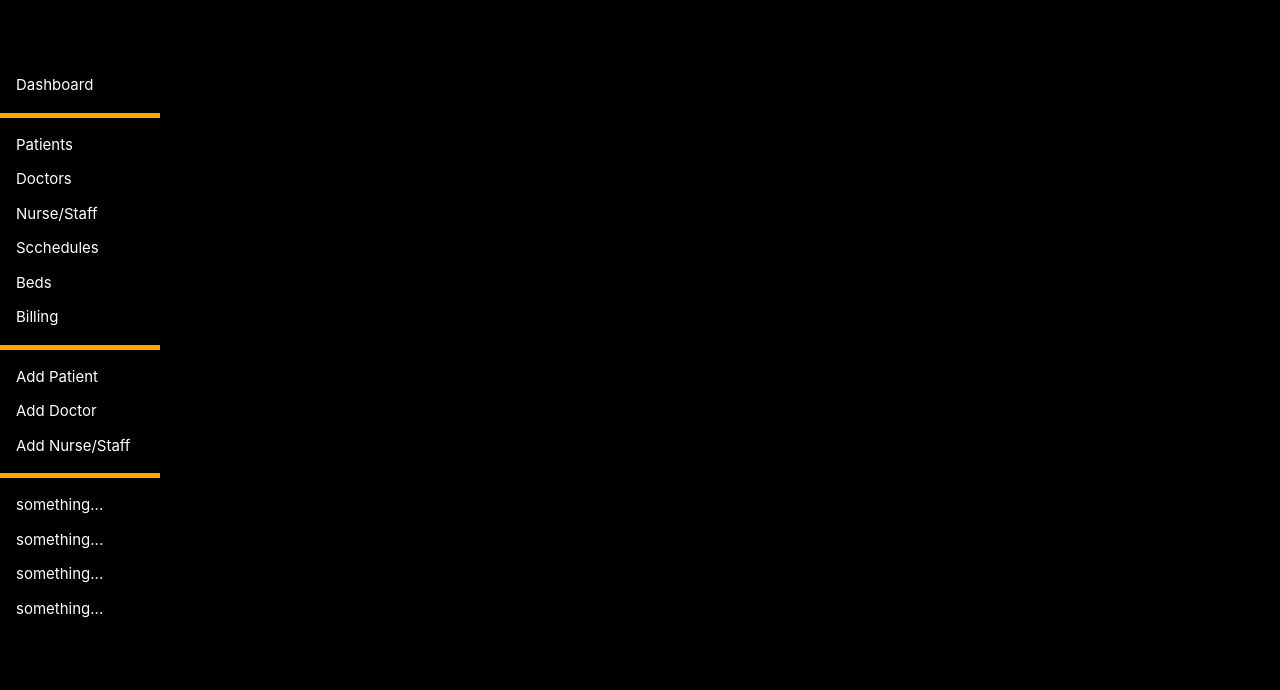
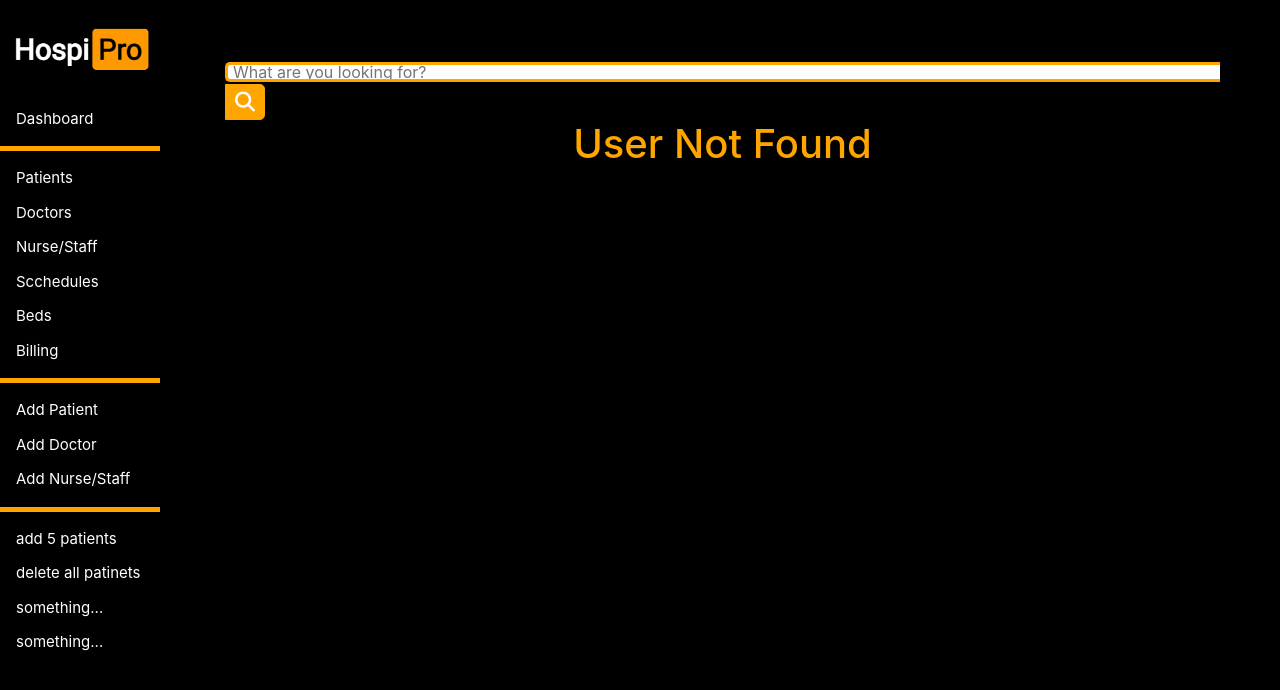
Before and after one commit to AnkitNSFW/HospiPro, a Django app: page /patients in a window 1280 px wide. Shown: the top 690 px of the page. Run offline with Django 4.2, Linux system fonts and the light colour scheme; data that the repository does not hold is empty; some libraries are stand-ins or nearby versions.

Commit message:
minor fixes in the patient searrch feature

```diff
--- a/HospiPro/dashboard/templates/dashboard/base.html
+++ b/HospiPro/dashboard/templates/dashboard/base.html
@@ -12,7 +12,7 @@
 </head>
 <body>
     <div class="sidenav">
-        <!-- <img id="logo" src="{% static 'images/logo.png' %}" alt="HospiPro" srcset="" width="160px"> -->
+        <img id="logo" src="{% static 'images/logo.png' %}" alt="HospiPro" srcset="" width="160px">
         <br><br>
         <a href="/">Dashboard</a>
         <div class="seperation"></div>
@@ -27,8 +27,8 @@
         <a href="/add_doctor">Add Doctor</a>
         <a href="/">Add Nurse/Staff</a>
         <div class="seperation"></div>
-        <a href="/">something...</a>
-        <a href="/">something...</a>
+        <a href="/api_add_patient/5">add 5 patients</a>
+        <a href="/delete_all_patient">delete all patinets</a>
         <a href="/">something...</a>
         <a href="/">something...</a>
     </div>
--- a/HospiPro/dashboard/templates/dashboard/patients.html
+++ b/HospiPro/dashboard/templates/dashboard/patients.html
@@ -13,6 +13,14 @@
 
 
 {%block content%}
+    <div class="wrap">
+        <div class="search">
+            <input type="text" class="searchTerm" placeholder="What are you looking for?" id="searchInput">
+            <button type="submit" class="searchButton" id="searchButton">
+                <i class="fa fa-search"></i>
+            </button>
+        </div>
+    </div>
     {% if user_not_found %}
         <div class="user_not_found_div">
             <h1 class="user_not_found_h1">User Not Found</h1>
@@ -20,15 +28,6 @@
     {% else %}
         <table class="patient-table">
             {% if patients %}
-                <div class="wrap">
-                    <div class="search">
-                        <input type="text" class="searchTerm" placeholder="What are you looking for?" id="searchInput">
-                        <button type="submit" class="searchButton" id="searchButton">
-                            <i class="fa fa-search"></i>
-                        </button>
-                    </div>
-                </div>
-
                 <tr>
                     <th>Name</th>
                     <th>Gender</th>
@@ -39,7 +38,7 @@
                 {% for patient in patients %}
                     <tr class="patient-data">
                         <td>
-                            <a href="patients/{{ patient.id }}" style="color: white;">
+                            <a href="/patients/{{ patient.id }}" style="color: white;">
                                 {{ patient.first_name }} {{ patient.last_name }}
                             </a>
                         </td>
@@ -55,9 +54,7 @@
                         <td>{{patient.blood_group}}</td>
                     </tr>
                 {% endfor %}
-            {% endif %}
-
-            {% if individual_patient %}
+            {% elif individual_patient%}
                 <tr class="patient-data">
                     <th>ID</th>
                     <td>{{individual_patient.id}}</td>
@@ -102,7 +99,11 @@
                     <th>Blood Group</th>
                     <td>{{individual_patient.blood_group}}</td>
                 </tr>
-            {% endif %}
+            {% else %}
+                <div class="user_not_found_div">
+                    <h1 class="user_not_found_h1">User Not Found</h1>
+                </div>
+            {%endif%}
         {% endif %}
     </table>
 {%endblock%}
@@ -116,7 +117,11 @@
             // Check if the search term is not empty
             if (searchTerm !== "") {
                 // Redirect to the /search/ URL with the search term as a parameter
-                window.location.href = "patients/search/" +searchTerm;
+                const currentURL = window.location.href;
+                const baseUrl = currentURL.split("/search/")[0]; // Extract the base URL
+                const newURL = baseUrl + "/search/" + searchTerm;
+
+                window.location.href = newURL;
             }
         });
     </script>
--- a/HospiPro/dashboard/urls.py
+++ b/HospiPro/dashboard/urls.py
@@ -10,6 +10,6 @@ urlpatterns = [
     path('add_patient', views.add_patient, name='add_patient'),
     path('add_doctor', views.add_doctor, name='add_doctor'),
 
-    path('api_add_patient', views.api_add_patient, name='api_patinet'),
+    path('api_add_patient/<int:num>', views.api_add_patient, name='api_patinet'),
     path('delete_all_patient', views.delete_all_patient, name='delete_all_patinet'),
 ]
--- a/HospiPro/dashboard/views.py
+++ b/HospiPro/dashboard/views.py
@@ -117,9 +117,9 @@ def add_doctor(response):
         return render(response, 'dashboard/add_doctor.html')
 
 
-def api_add_patient(response):
+def api_add_patient(response, num):
     # Create a new Patient instance and save it to the database
-    for _ in range(5):
+    for _ in range(num):
         patient = Patient(
             first_name=fake.first_name(),
             last_name=fake.last_name(),
@@ -134,10 +134,9 @@ def api_add_patient(response):
         )
         patient.save()
 
-    return render(response, 'dashboard/home.html')
+    return redirect('/patients')
 
 def delete_all_patient(response):
     for patient in Patient.objects.all():
         patient.delete()
-
-    return render(response, 'dashboard/home.html')
+    return redirect('/patients')
```
